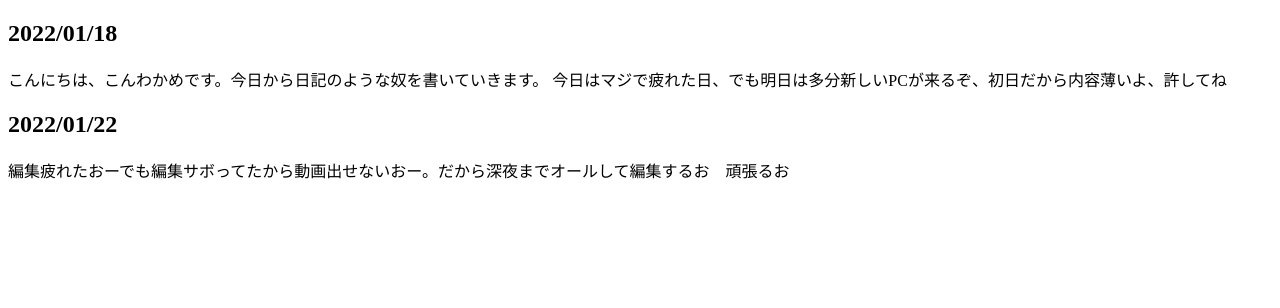
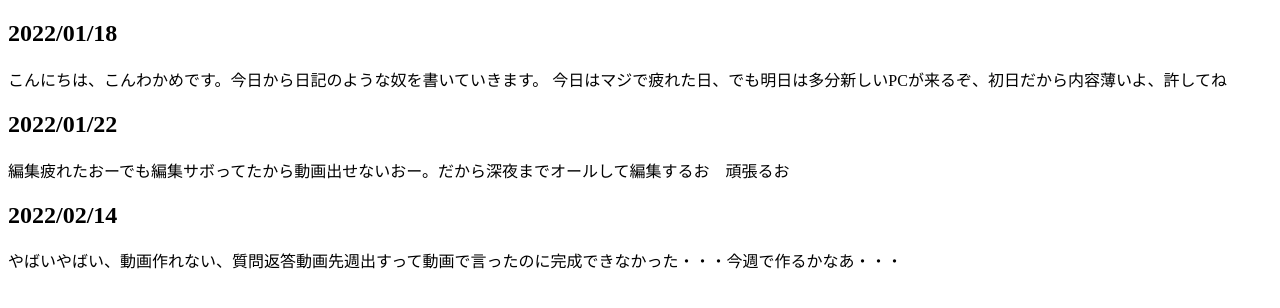
Before and after one commit to conwakame/diary.io, a plain HTML site: page index.html in a window 1280 px wide. Drawn offline with Linux system fonts and the light colour scheme.

Commit message:
Update index.html

```diff
--- a/index.html
+++ b/index.html
@@ -10,6 +10,7 @@
             今日はマジで疲れた日、でも明日は多分新しいPCが来るぞ、初日だから内容薄いよ、許してね</p>
         <h2>2022/01/22</h2>
         <p>編集疲れたおーでも編集サボってたから動画出せないおー。だから深夜までオールして編集するお　頑張るお</p>
-
+        <h2>2022/02/14</h2>
+        <p>やばいやばい、動画作れない、質問返答動画先週出すって動画で言ったのに完成できなかった・・・今週で作るかなあ・・・</p>
     </body>
 </html>
```
